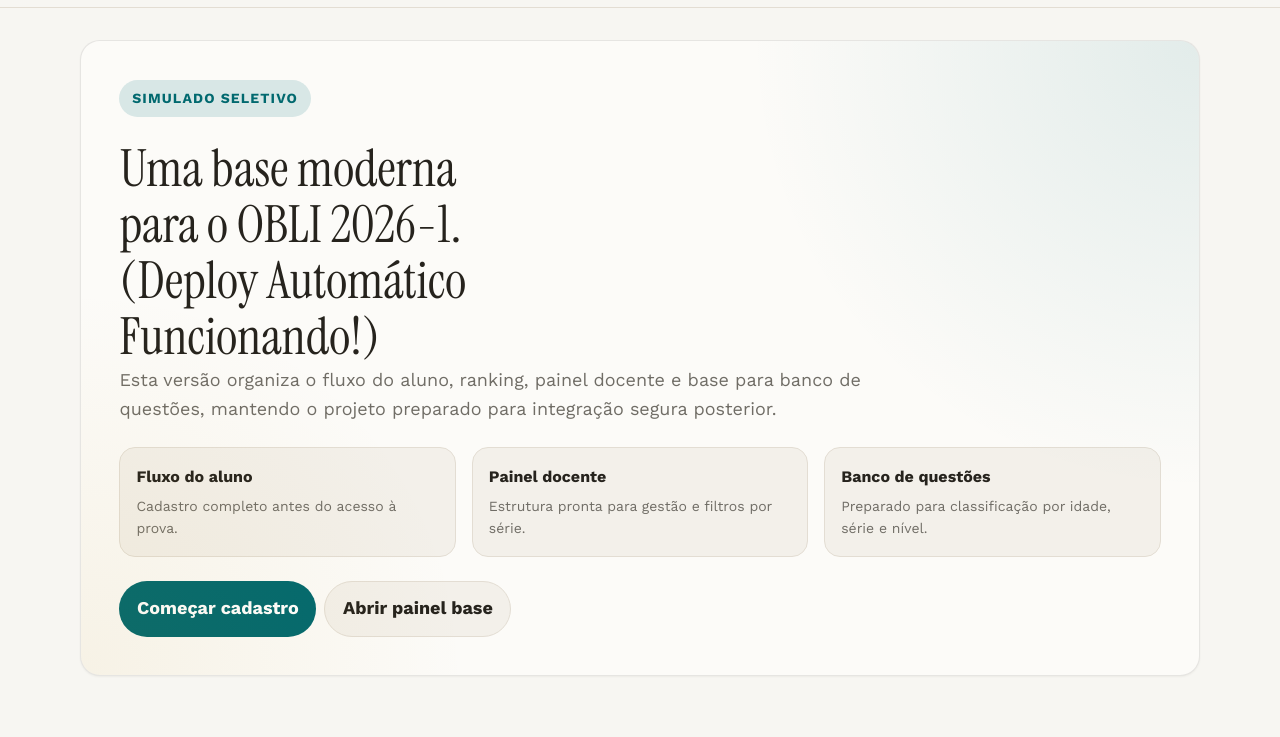
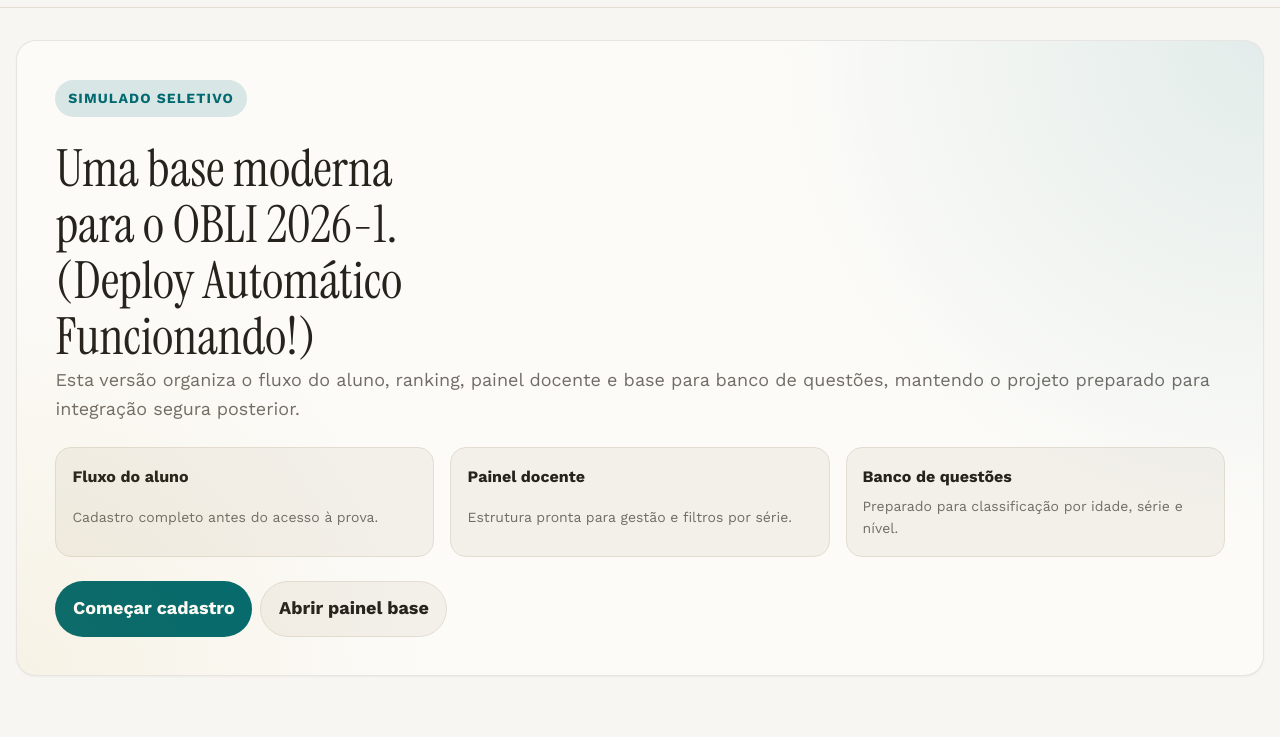
Before and after one commit to 1Welcorn/simulado-nsl, a website built with Vite: page obli-2026-1-simulado.html in a window 1280 px wide. Shown: the part 81-818 px from the top of the page. Built offline with nearby package versions, Linux system fonts and the light colour scheme; some packages are replaced by stand-ins of ours; no server answers; the database is empty.

```diff
--- a/obli-2026-1-simulado.html
+++ b/obli-2026-1-simulado.html
@@ -64,7 +64,7 @@
       --font-body: "Work Sans", sans-serif;
       --font-display: "Instrument Serif", serif;
 
-      --content-default: 1120px;
+      --content-default: 1400px;
       --content-wide: 1280px;
     }
 
@@ -294,7 +294,6 @@
     p,
     li {
       color: var(--color-text-muted);
-      max-width: 72ch;
     }
 
     .hero-grid {
```
Also changed, not shown: index.html (+1 -5 lines).
